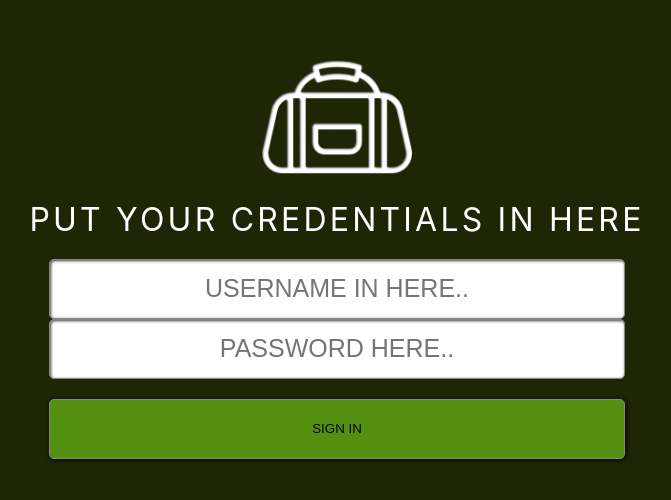
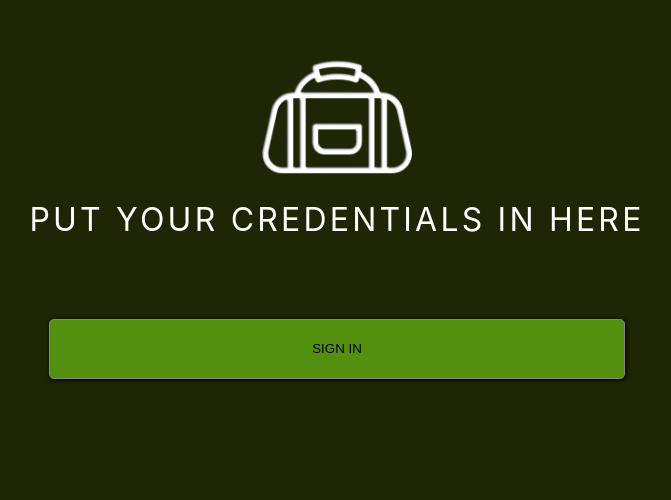
Before and after one commit to mungoose/gymbag, a Next.js app: page /start in a window 1280 px wide. Shown: the part 160-660 px from the top of the page, without its empty margins (303-974 px from the left). Built offline with nearby package versions, Linux system fonts and the light colour scheme.

Commit message:
Remove inputs from start page

```diff
--- a/src/app/start/page.tsx
+++ b/src/app/start/page.tsx
@@ -2,7 +2,6 @@
 import Image from 'next/image';
 import Link from 'next/link';
 import SignInButton from '@/components/SignInButton/SignInButton';
-import Input from 'app/_components/Input/Input';
 import styles from './styles.module.css';
 
 const Start = () => {
@@ -15,8 +14,6 @@ const Start = () => {
 				</div>
 			</Link>
 			<div className={styles.form}>
-				<Input inputPlaceholder="USERNAME IN HERE.." />
-				<Input inputPlaceholder="PASSWORD HERE.." inputType="password" />
 				<SignInButton buttonLabel="SIGN IN" buttonSize="wide" />
 			</div>
 		</div>
```
